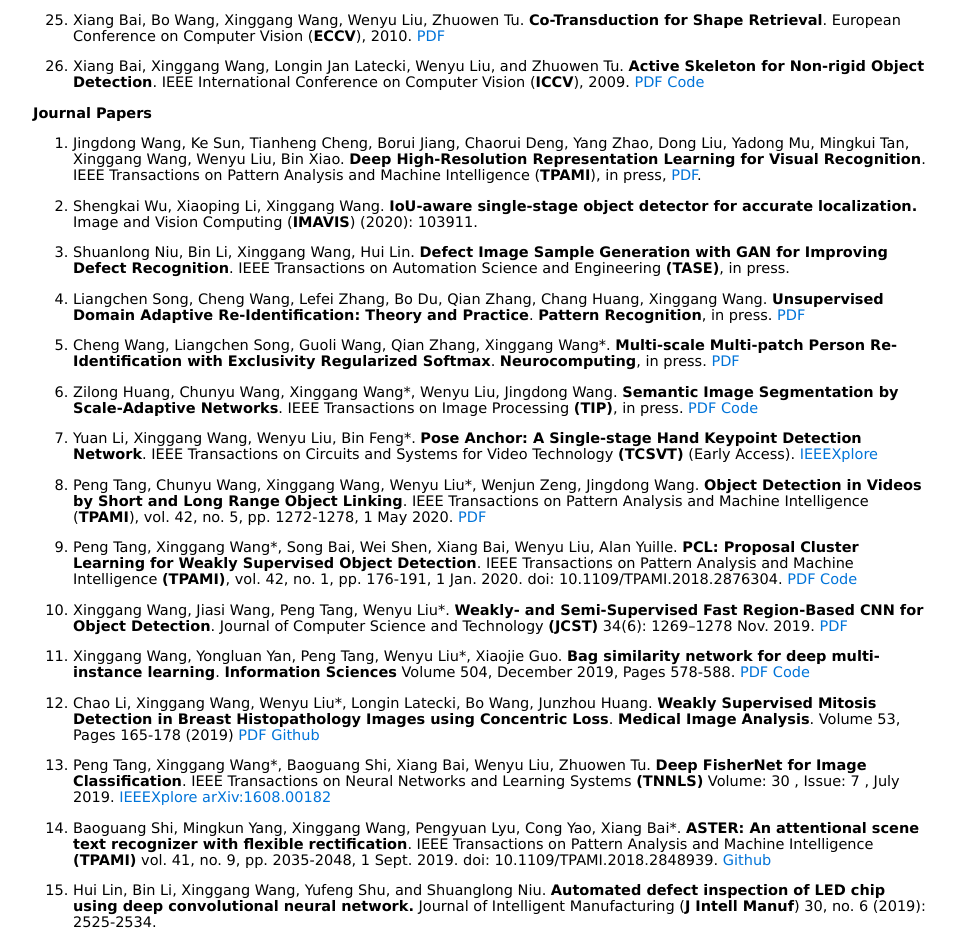
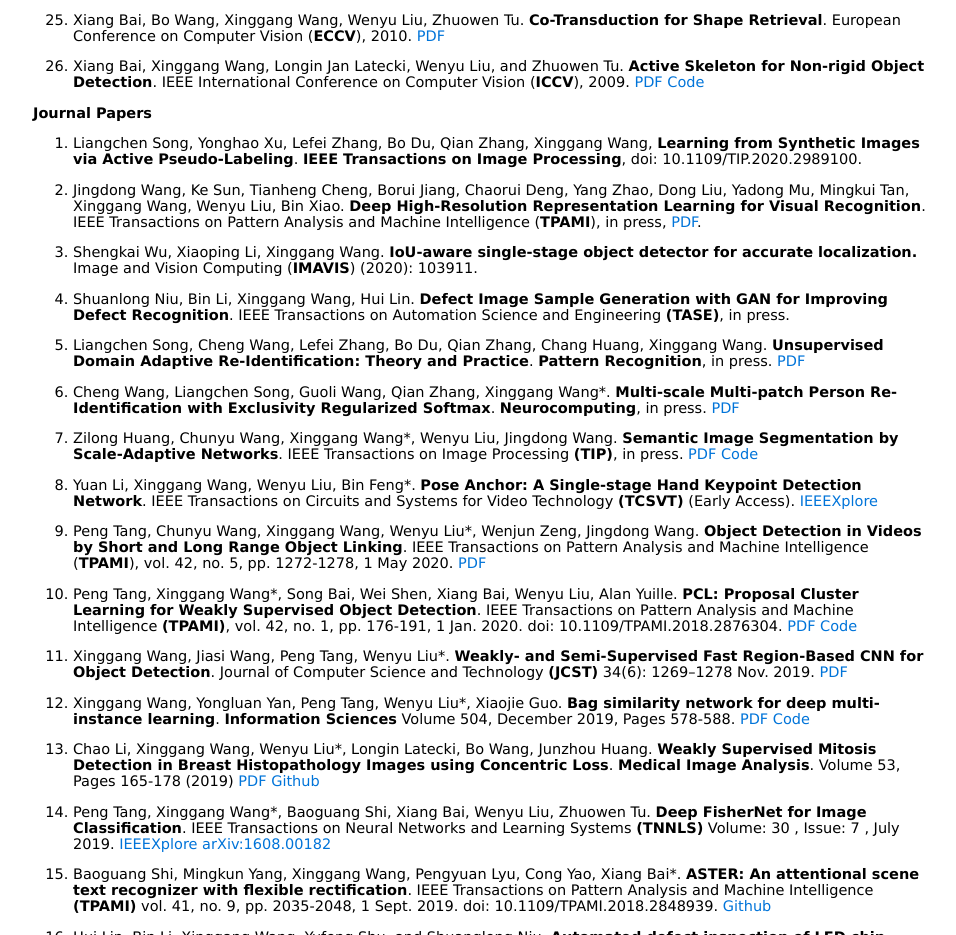
Before and after one commit to xwcv/xwcv.github.io, a plain HTML site: page pubs.htm in a window 1280 px wide. Shown: the part 1743-2678 px from the top of the page, without its empty margins (157-1113 px from the left). Drawn offline with Linux system fonts and the light colour scheme.

Commit message:
add apl paper

```diff
--- a/pubs.htm
+++ b/pubs.htm
@@ -159,6 +159,8 @@
 
   <p><b>Journal Papers</b></p>
   <ol>
+  <li><p>Liangchen Song, Yonghao Xu, Lefei Zhang, Bo Du, Qian Zhang, Xinggang Wang, <strong>Learning from Synthetic Images via Active Pseudo-Labeling</strong>. <strong>IEEE Transactions on Image Processing</strong>, doi: 10.1109/TIP.2020.2989100.</p></li>
+
   <li><p>Jingdong Wang, Ke Sun, Tianheng Cheng, Borui Jiang, Chaorui Deng, Yang Zhao, Dong Liu, Yadong Mu, Mingkui Tan, Xinggang Wang, Wenyu Liu, Bin Xiao. <strong>Deep High-Resolution Representation Learning for Visual Recognition</strong>. IEEE Transactions on Pattern Analysis and Machine Intelligence (<strong>TPAMI</strong>), in press, <a href="https://arxiv.org/pdf/1908.07919.pdf">PDF</a>.</p></li>
 
   <li><p>Shengkai Wu, Xiaoping Li, Xinggang Wang. <strong>IoU-aware single-stage object detector for accurate localization.</strong> Image and Vision Computing (<strong>IMAVIS</strong>) (2020): 103911.</p></li>
```
